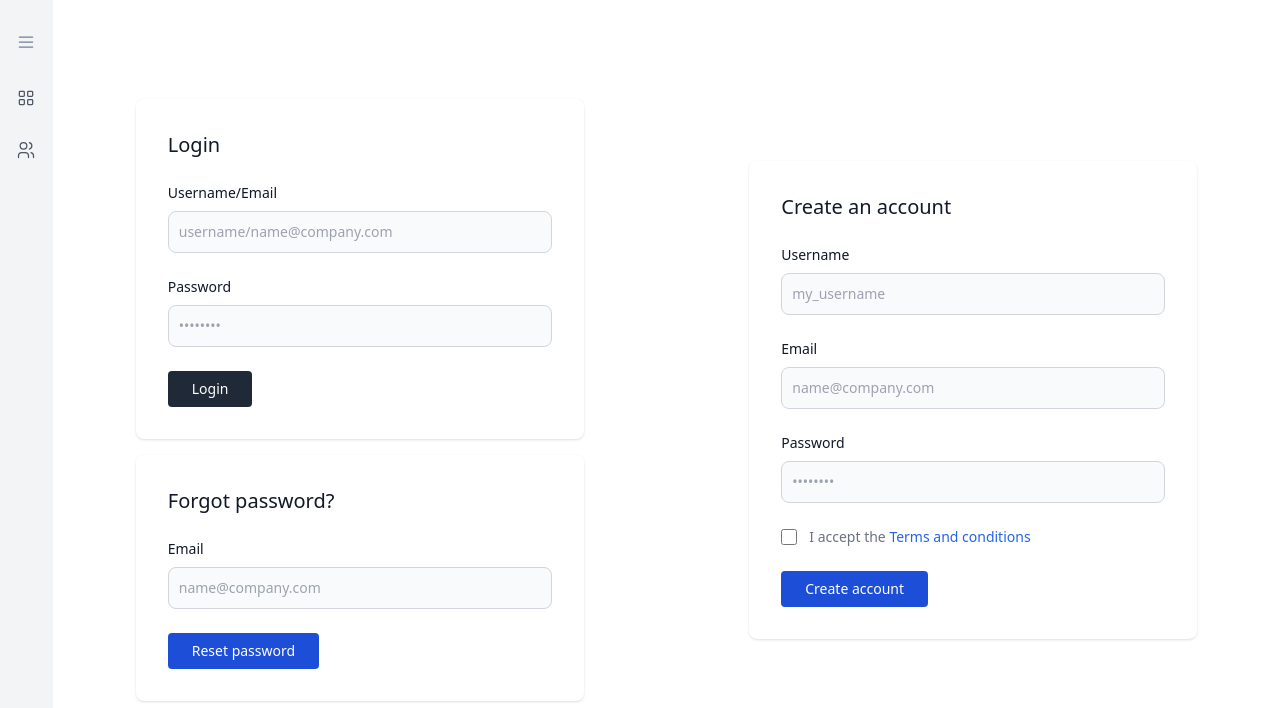
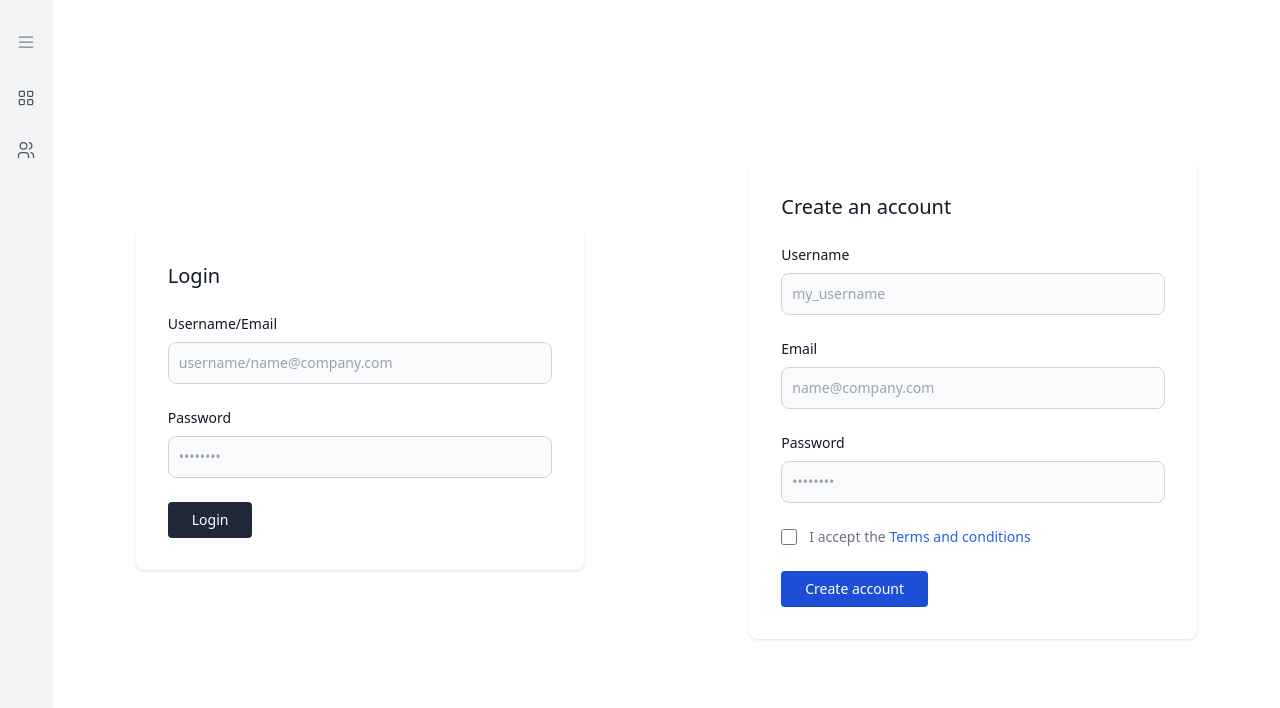
Before and after one commit to Abdulrahman-Al-Hasbani-UCLL/CloudNativeApp_Front-end, a Next.js app: page /login in a window 1280 px wide. Shown: the top 708 px of the page. Built offline with nearby package versions, Linux system fonts and the light colour scheme.

Commit message:
Remove password reset functionality from login component

```diff
--- a/pages/login.js
+++ b/pages/login.js
@@ -3,14 +3,12 @@ import Sidebar from "@/components/Sidebar";
 import Link from "next/link";
 import useForumsApi from "@/hooks/data/useForumsApi";
 import { useState } from "react";
-import toast, { Toaster } from 'react-hot-toast';
+import toast from 'react-hot-toast';
 import Cookies from 'js-cookie';
 import { useRouter } from "next/router";
 
 const Login = ({ forumUser }) => {
     const [submittingState, setSubmittingState] = useState(false);
-    const [resetSubmittingState, setResetSubmittingState] = useState(false);
-
     const router = useRouter();
 
     if (forumUser?.id){
@@ -99,76 +97,6 @@ const Login = ({ forumUser }) => {
         await loginCommon(login, password);
     };
 
-    const handleResetPassword = async (e) => {
-        e.preventDefault();
-        setResetSubmittingState(true);
-
-        const email = e.target.email.value;
-
-        try {
-            const response = await fetch('/api/auth/forgot-password', {
-                method: 'POST',
-                headers: {
-                    'Content-Type': 'application/json'
-                },
-                body: JSON.stringify({
-                    email,
-                }),
-            });
-            const data = await response.json();
-            if (data?.resetToken) {
-              toast.custom((t) => (
-                <div
-  className={`${
-    t.visible ? 'animate-enter' : 'animate-leave'
-  } max-w-md w-full bg-white shadow-lg rounded-lg pointer-events-auto flex ring-1 ring-black ring-opacity-5`}
->
-  <div className="flex-1 w-0 p-4">
-    <div className="flex items-start">
-      <div className="ml-3 flex-1">
-        <p className="text-sm font-medium text-gray-900">
-          Please copy the reset token below:
-        </p>
-        <p className="mt-1 text-sm font-mono text-gray-700 bg-gray-100 p-2 rounded-md break-all">
-          {data.resetToken}
-        </p>
-        <p className="mt-2 text-sm text-gray-900">
-          <Link
-            href="/reset-password"
-            className="font-medium text-blue-600 hover:underline dark:text-blue-500"
-          >
-            Click here to reset your password using the token above
-          </Link>
-        </p>
-      </div>
-    </div>
-  </div>
-  <div className="flex border-gray-200">
-    <button
-      onClick={() => {
-        navigator.clipboard.writeText(data.resetToken);
-        toast.dismiss(t.id); // Optionally dismiss the toast after copying
-        toast.success('Token copied to clipboard!');
-        router.push(`/reset-password?token=${data.resetToken}`);
-      }}
-      className="w-full border border-transparent rounded-none rounded-r-lg p-4 flex items-center justify-center text-sm font-medium text-blue-600 hover:text-blue-500 focus:outline-none focus:ring-2 focus:ring-blue-500"
-    >
-      Copy Token
-    </button>
-  </div>
-</div>
-              ));
-
-            } else {
-                toast.success('Password reset token generated!');
-            }
-            setResetSubmittingState(false);
-        } catch (error) {
-            console.error('Error resetting password:', error);
-            setResetSubmittingState(false);
-            toast.error('An error occurred while resetting password.');
-        }
-    };
 
     return (
         <>
@@ -212,33 +140,6 @@ const Login = ({ forumUser }) => {
                                     disabled={submittingState}
                                 >
                                     Login
-                                </button>
-                            </form>
-                        </div>
-                    </div>
-                    <div className="w-full bg-white rounded-lg shadow dark:border md:mt-4 sm:max-w-md xl:p-0 dark:bg-gray-800 dark:border-gray-700">
-                        <div className="p-6 space-y-4 md:space-y-6 sm:p-8">
-                            <h3 className="mb-5 text-gray-900 font-medium text-xl">Forgot password?</h3>
-                            <form className="space-y-4 md:space-y-6" action="POST" onSubmit={handleResetPassword}>
-                                <div>
-                                    <label htmlFor="reset-email" className="block mb-2 text-sm font-medium text-gray-900 dark:text-white">
-                                        Email
-                                    </label>
-                                    <input
-                                        type="email"
-                                        name="email"
-                                        id="reset-email"
-                                        className="bg-gray-50 border border-gray-300 text-gray-900 sm:text-sm rounded-lg focus:ring-blue-600 focus:border-blue-600 block w-full p-2.5 dark:bg-gray-700 dark:border-gray-600 dark:placeholder-gray-400 dark:text-white dark:focus:ring-blue-500 dark:focus:border-blue-500"
-                                        placeholder="name@company.com"
-                                        required
-                                    />
-                                </div>
-                                <button
-                                    type="submit"
-                                    className="bg-blue-700 text-sm text-white rounded hover:bg-blue-600 transition duration-150 ease-in-out py-2 px-6"
-                                    disabled={resetSubmittingState}
-                                >
-                                    Reset password
                                 </button>
                             </form>
                         </div>
```
